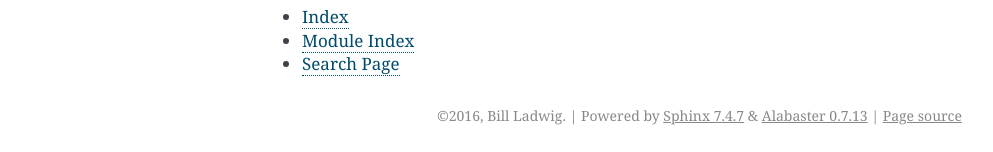
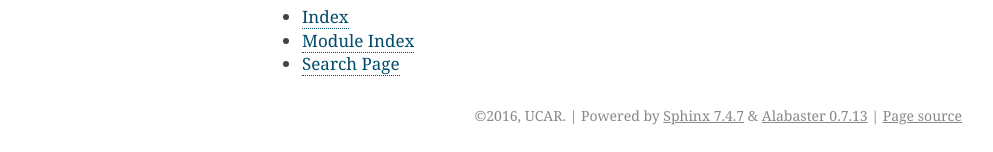
Before and after one commit to NCAR/wrf-python, a Sphinx documentation site: the page built from doc/source/index.rst, in a window 1280 px wide. Shown: the part 908-1060 px from the top of the page, without its empty margins (148-1141 px from the left). Built offline with Sphinx 7.4.7, drawn with Linux system fonts in a browser that asks for light colours.

```diff
--- a/doc/source/conf.py
+++ b/doc/source/conf.py
@@ -48,7 +48,7 @@
 
 # General information about the project.
 project = u'wrf-python'
-copyright = u'2016, Bill Ladwig'
+copyright = u'2016, UCAR'
 author = u'Bill Ladwig'
 
 # The version info for the project you're documenting, acts as replacement for
```
Also changed, not shown: 4 other files.
